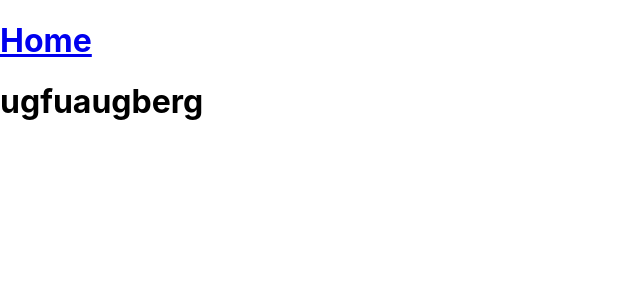
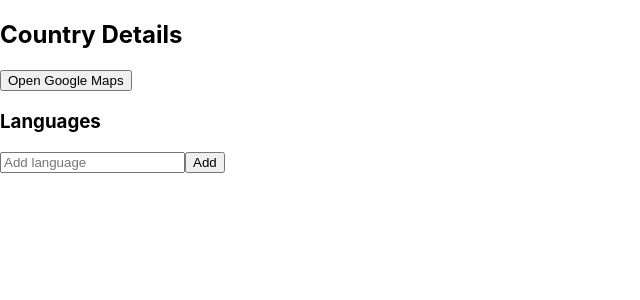
Before and after one commit to Tabindanoor/addCountryUsingRedux, a React (Create React App) app: page /1 in a window 1280 px wide. Shown: the top 300 px of the page, without its empty margins (0-640 px from the left). Built offline with nearby package versions, Linux system fonts and the light colour scheme.

Commit message:
'not solved

```diff
--- a/src/components/AddCountry.js
+++ b/src/components/AddCountry.js
@@ -1,15 +1,17 @@
 import React, { useState } from 'react'
 import { useSelector, useDispatch } from 'react-redux'
 import { addCountry } from '../store/Slice.js'
-import {Link} from "react-router-dom"
+import {Link, useParams} from "react-router-dom"
 
-const AddCountry = () => {
+const AddCountry = (data) => {
+  const {id} = useParams()
     const dispatch = useDispatch()
 const countryData = useSelector((state)=>state.country)
   const [countryDetail, setCountryDetail] = useState({
     country:"",
     official:"",
     language:"",
+
 
   })
 
@@ -31,7 +33,8 @@ const countryData = useSelector((state)=>state.country)
   const addCountryBtn = () =>{
     // if(countryDetail){
     //   if(countryDetail)
-      dispatch(addCountry(countryDetail))
+    // const newCountry = {id:Math.random(),name:countryDetail}
+      dispatch(addCountry(countryDetail));
       console.log(countryData, "data in the selector")
       setCountryDetail({
         country: "",
@@ -63,8 +66,6 @@ const countryData = useSelector((state)=>state.country)
         name="official"
         placeholder='Enter Country Official name'
         value={countryDetail.official}
-
-
 />
 
 <input
@@ -100,11 +101,7 @@ const countryData = useSelector((state)=>state.country)
 
   {
   countryData.map((country, index) => (
-    <tbody key={index}>
-
-
-
-
+    <tbody key={country.id}>
       <tr style={{fontFamily:"serif",fontSize:"18px"}}>
         <td>{country.country}</td>
         <td>{country.official}</td>
--- a/src/components/DetailCountry.js
+++ b/src/components/DetailCountry.js
@@ -1,15 +1,231 @@
-import React from 'react'
-import {Link} from "react-router-dom"
-import {BiHomeHeart} from "react-icons/bi"
+// components/CountryDetail.js
+import React, { useState } from 'react';
+import { useSelector, useDispatch } from 'react-redux';
+import { updateLanguages } from '../store/Slice.js';
 
+const  DetailCountry=()=> {
+  const selectedCountry = useSelector((state) => state.country); // Implement logic to select the current country
+  console.log(selectedCountry,"select");
+  const dispatch = useDispatch();
+  const language = selectedCountry.map((lang)=>(lang.language))
+  console.log(language);
+  const [newLanguage, setNewLanguage] = useState('');
+  const [selectedLanguage, setSelectedLanguage] = useState('');
+  const [isUpdateMode, setIsUpdateMode] = useState(false);
 
-const DetailCountry = ({country}) => {
+  const handleAddLanguage = () => {
+    if (selectedCountry && newLanguage.trim() !== '') {
+      dispatch(
+        updateLanguages({
+          countryId: selectedCountry.id,
+          language: newLanguage,
+        })
+      );
+      setNewLanguage('');
+    }
+  };
+
+  const handleStartUpdateLanguage = (language) => {
+    setSelectedLanguage(language);
+    setIsUpdateMode(true);
+  };
+
+  const handleUpdateLanguage = () => {
+    if (selectedCountry && selectedLanguage.trim() !== '') {
+      dispatch(
+        updateLanguages({
+          countryId: selectedCountry.id,
+          language: selectedLanguage,
+        })
+      );
+      setSelectedLanguage('');
+      setIsUpdateMode(false);
+    }
+  };
+
   return (
     <div>
-     <Link to={"/"}><h1>Home</h1></Link>
-       <h1>ugfuaugberg</h1>
+      {/* Display country details */}
+      <h2>Country Details</h2>
+      <button>Open Google Maps</button>
+      {
+        selectedCountry.map((data)=>{
+          return(
+            <div>
+              {data.country}
+            </div>
+          )
+        })
+      }
+      <div>
+        {/* Display languages */}
+        <h3>Languages</h3>
+        {/* {selectedCountry ? (
+          <ul>
+            {selectedCountry.languages.map((language, index) => (
+              <li key={index}>
+                {language}{' '}
+                <button onClick={() => handleStartUpdateLanguage(language)}>
+                  Update
+                </button>
+              </li>
+            ))}
+          </ul>
+        ) : (
+          <p>No country selected.</p>
+        )} */}
+
+        {/* Add Language */}
+        <div>
+          {isUpdateMode ? (
+            <div>
+              <input
+                type="text"
+                placeholder="Update language"
+                value={selectedLanguage}
+                onChange={(e) => setSelectedLanguage(e.target.value)}
+              />
+              <button onClick={handleUpdateLanguage}>Update</button>
+            </div>
+          ) : (
+            <div>
+              <input
+                type="text"
+                placeholder="Add language"
+                value={newLanguage}
+                onChange={(e) => setNewLanguage(e.target.value)}
+              />
+              <button onClick={handleAddLanguage}>Add</button>
+            </div>
+          )}
+        </div>
+      </div>
     </div>
-  )
+  );
 }
 
 export default DetailCountry
+
+
+
+// // components/CountryDetail.js
+// import React, { useState } from 'react';
+// import { useSelector, useDispatch } from 'react-redux';
+// import { updateLanguages } from '../store/Slice';
+
+// function CountryDetail() {
+//   const selectedCountry = useSelector((state) => state.countries); // Implement logic to select the current country
+//   const dispatch = useDispatch();
+//   const [newLanguage, setNewLanguage] = useState('');
+//   const [selectedLanguage, setSelectedLanguage] = useState('');
+//   const [isUpdateMode, setIsUpdateMode] = useState(false);
+
+//   const handleAddLanguage = () => {
+//     if (newLanguage.trim() !== '') {
+//       dispatch(
+//         updateLanguages({
+//           countryId: selectedCountry.id, // Assuming you have an ID for countries
+//           language: newLanguage,
+//         })
+//       );
+//       setNewLanguage('');
+//     }
+//   };
+
+//   const handleStartUpdateLanguage = (language) => {
+//     setSelectedLanguage(language);
+//     setIsUpdateMode(true);
+//   };
+
+//   const handleUpdateLanguage = () => {
+//     if (selectedLanguage.trim() !== '') {
+//       // Implement logic to update the selected language for the country
+//       dispatch(
+//         updateLanguages({
+//           countryId: selectedCountry.id,
+//           language: selectedLanguage,
+//         })
+//       );
+//       setSelectedLanguage('');
+//       setIsUpdateMode(false);
+//     }
+//   };
+
+//   return (
+//     <div>
+//       {/* Display country details */}
+//       <h2>Country Details</h2>
+//       <button>Open Google Maps</button>
+
+//       <div>
+//         {/* Display languages */}
+//         <h3>Languages</h3>
+//         <ul>
+//           {selectedCountry.languages.map((language, index) => (
+//             <li key={index}>
+//               {language}{' '}
+//               <button onClick={() => handleStartUpdateLanguage(language)}>
+//                 Update
+//               </button>
+//             </li>
+//           ))}
+//         </ul>
+
+//         {/* Add Language */}
+//         <div>
+//           {isUpdateMode ? (
+//             <div>
+//               <input
+//                 type="text"
+//                 placeholder="Update language"
+//                 value={selectedLanguage}
+//                 onChange={(e) => setSelectedLanguage(e.target.value)}
+//               />
+//               <button onClick={handleUpdateLanguage}>Update</button>
+//             </div>
+//           ) : (
+//             <div>
+//               <input
+//                 type="text"
+//                 placeholder="Add language"
+//                 value={newLanguage}
+//                 onChange={(e) => setNewLanguage(e.target.value)}
+//               />
+//               <button onClick={handleAddLanguage}>Add</button>
+//             </div>
+//           )}
+//         </div>
+//       </div>
+//     </div>
+//   );
+// }
+
+// export default CountryDetail;
+
+
+
+
+// import React from 'react'
+// import {Link} from "react-router-dom"
+// import {BiHomeHeart} from "react-icons/bi"
+// import { addCountry, updateLanguages } from '../store/Slice'
+// import { useSelector } from 'react-redux'
+// import { useDispatch } from 'react-redux'
+
+// const DetailCountry = ({id}) => {
+//   const countryData = useSelector(state=>state.country)
+//     console.log('countrymine',countryData);
+//     const dispatch = useDispatch();
+//   return (
+//     <div className='App'>
+//      <Link style={{textDecoration:"none"}} to={"/"}><h1><BiHomeHeart/>Home</h1></Link>
+//       <p>
+//         Name: {countryData[0].country}<br />
+//         Population: {countryData[0].official}<br />
+//         Languages: {countryData[0].language}
+//       </p>
+//     </div>
+//   )
+// }
+
+// export default DetailCountry
--- a/src/store/Slice.js
+++ b/src/store/Slice.js
@@ -1,8 +1,11 @@
 const { createSlice } = require("@reduxjs/toolkit");
+let nextCountryId = 1;
+
 
 const countrySlice = createSlice({
     name: "country",
     initialState:[],
+
     reducers:{
         addCountry:(state,action)=>{
             state.push(action.payload);
@@ -15,40 +18,9 @@ const countrySlice = createSlice({
                 country.languages.push(language);
             }
 
-        //    find the language of the specific country
-        //  if the id of the country matches with the id in the state
-        //  and if the language is not found in the model
-        // add the language to the model and display it on the screen
-
         }
     }
 })
 
 export default countrySlice.reducer
-export const { addCountry } = countrySlice.actions
-
-
-
-// import { createSlice } from "@reduxjs/toolkit";
-
-// const countrySlice = createSlice({
-//   name: "mycountry",
-//   initialState: [],
-//   reducers: {
-//     addCountry: (state, action) => {
-//       state.push(action.payload);
-//     },
-
-//   },
-// });
-
-// export default countrySlice.reducer;
-// export const { addCountry } = countrySlice.actions;
-
-// const x = 10;
-// const y = (function() {
-// return function(x) {
-// console.log(x);
-// };
-// })();
-// y(20);
+export const { addCountry, updateLanguages} = countrySlice.actions
```
Also changed, not shown: src/App.js (+10 -0 lines), src/store/Store.js (+0 -26 lines).
